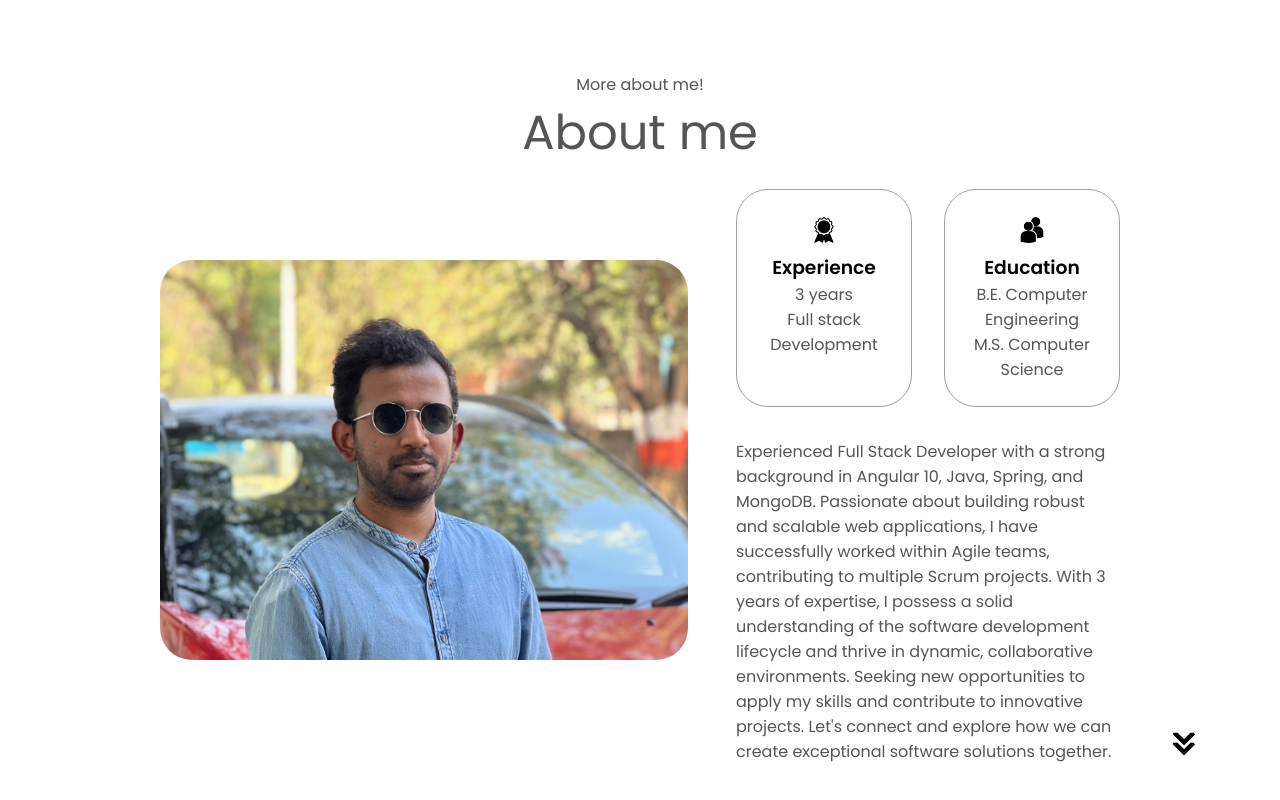
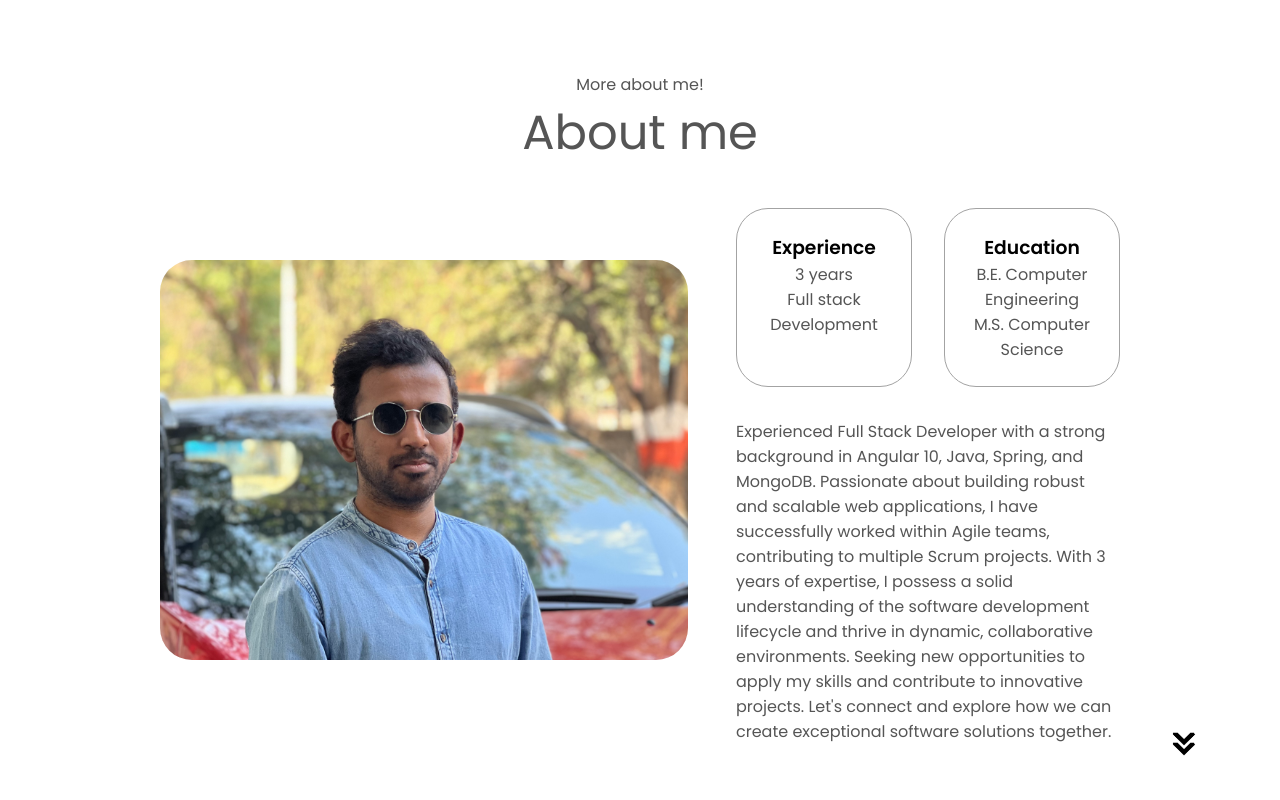
Before and after one commit to pkawale/parijatkawale, a plain HTML site: page index.html in a window 1280 px wide. Shown: the part 744-1544 px from the top of the page. Drawn offline with Linux system fonts and the light colour scheme.

Commit message:
Remove images

```diff
--- a/index.html
+++ b/index.html
@@ -67,12 +67,10 @@
                 <div class="about-details-container">
                     <div class="about-containers">
                         <div class="details-container">
-                            <img src="./assets/experience.png" alt="experience" class="icon"/>
                             <h3>Experience</h3>
                             <p>3 years <br/> Full stack Development</p>
                         </div>
                         <div class="details-container">
-                            <img src="./assets/education.png" alt="experience" class="icon" />
                             <h3>Education</h3>
                             <p>B.E. Computer Engineering  <br /> M.S. Computer Science</p>
                         </div>
```
